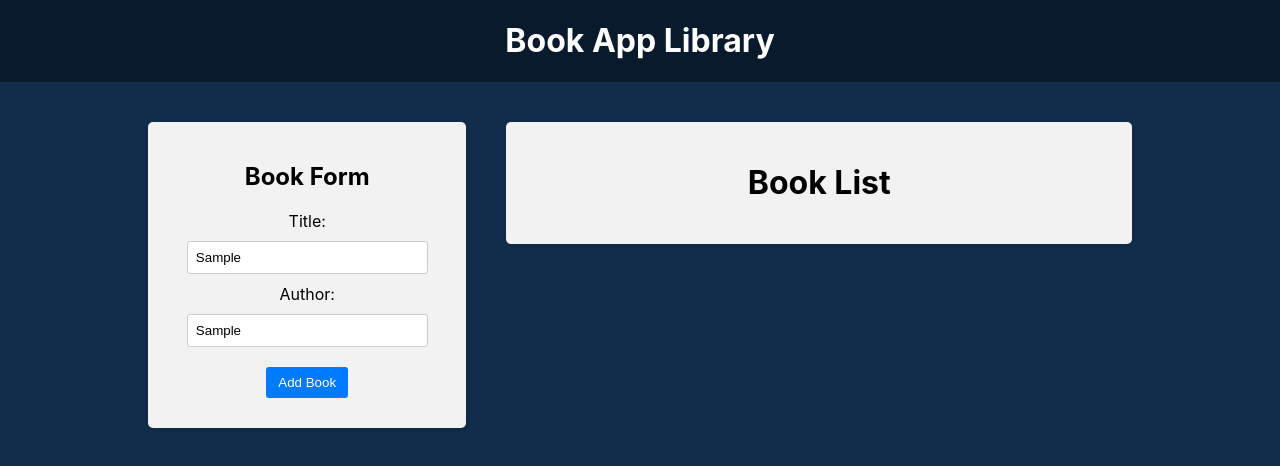
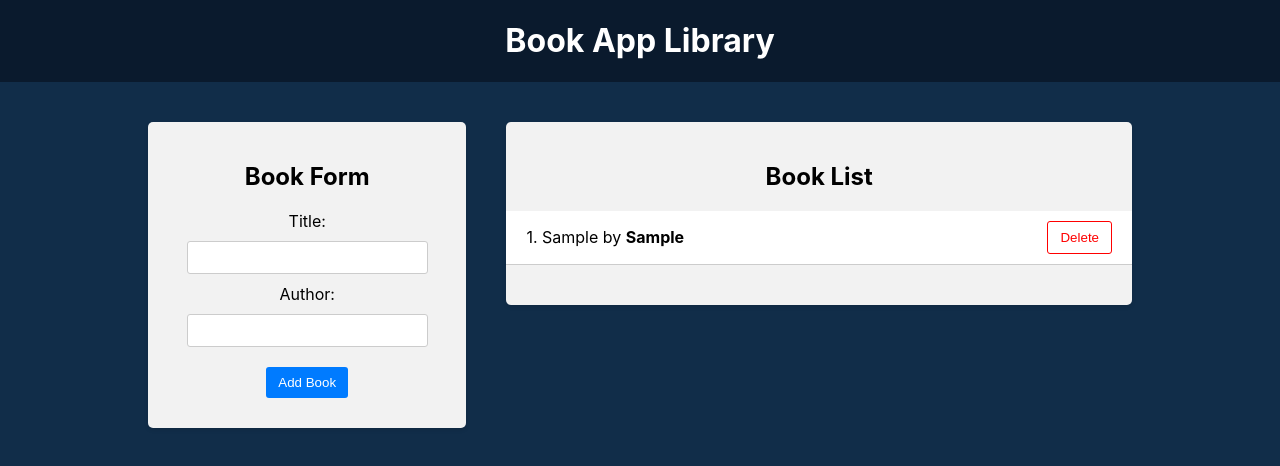
Before and after one commit to dzeyja/books-project, a React (Create React App) app in the folder frontend/: page / in a window 1280 px wide. Both pictures are taken after typing "Sample", "Sample" into the empty fields and a click on the button "Add Book". Shown: the top 466 px of the page. Built offline with nearby package versions, Linux system fonts and the light colour scheme.

Commit message:
Added BookList component and delete book reducer

```diff
--- /dev/null
+++ b/frontend/src/components/Book/Book.tsx
@@ -0,0 +1,23 @@
+import React, { FC } from 'react'
+import { IBooks } from '../../redux/modules/redux'
+
+interface BookProps {
+  book: IBooks
+  index: number
+  onDelete: (id: string) => void
+}
+
+const Book: FC<BookProps> = ({ book, index, onDelete }) => {
+  return (
+    <>
+      <div className="book-info">
+        {++index}. {book.title} by <strong>{book.author}</strong>
+      </div>
+      <div className="book-actions">
+        <button onClick={() => onDelete(book.id)}>Delete</button>
+      </div>
+    </>
+  )
+}
+
+export default Book
--- a/frontend/src/components/BookForm/BookForm.tsx
+++ b/frontend/src/components/BookForm/BookForm.tsx
@@ -21,6 +21,9 @@ const BookForm: FC = () => {
       }
       dispatch(setAddBook(book))
     }
+
+    setTitle('')
+    setAuthor('')
   }
 
   return (
--- a/frontend/src/components/BookList/BookList.tsx
+++ b/frontend/src/components/BookList/BookList.tsx
@@ -1,10 +1,27 @@
 import React, { FC } from 'react'
+import { useAppDispatch, useAppSelector } from '../../hooks/redux'
+import Book from '../Book/Book'
 import './BookList.css'
+import { setDeleteBook } from '../../redux/slices/bookSlice'
 
 const BookList: FC = () => {
+  const books = useAppSelector((state) => state.books.books)
+  const dispatch = useAppDispatch()
+
+  const handleDeleteBook = (id: string) => {
+    dispatch(setDeleteBook(id))
+  }
+
   return (
     <div className="app-block book-list">
-      <h1>Book List</h1>
+      <h2>Book List</h2>
+      <ul>
+        {books.map((book, index) => (
+          <li key={book.id}>
+            <Book book={book} index={index} onDelete={handleDeleteBook} />
+          </li>
+        ))}
+      </ul>
     </div>
   )
 }
--- a/frontend/src/redux/slices/bookSlice.ts
+++ b/frontend/src/redux/slices/bookSlice.ts
@@ -18,9 +18,15 @@ const bookSlice = createSlice({
     setAddBook: (state, action: PayloadAction<IBooks>) => {
       state.books.push(action.payload)
     },
+    setDeleteBook: (state, action: PayloadAction<string>) => {
+      return {
+        ...state,
+        books: state.books.filter((book) => book.id !== action.payload),
+      }
+    },
   },
 })
 
 export default bookSlice.reducer
 
-export const { setAddBook } = bookSlice.actions
+export const { setAddBook, setDeleteBook } = bookSlice.actions
```
